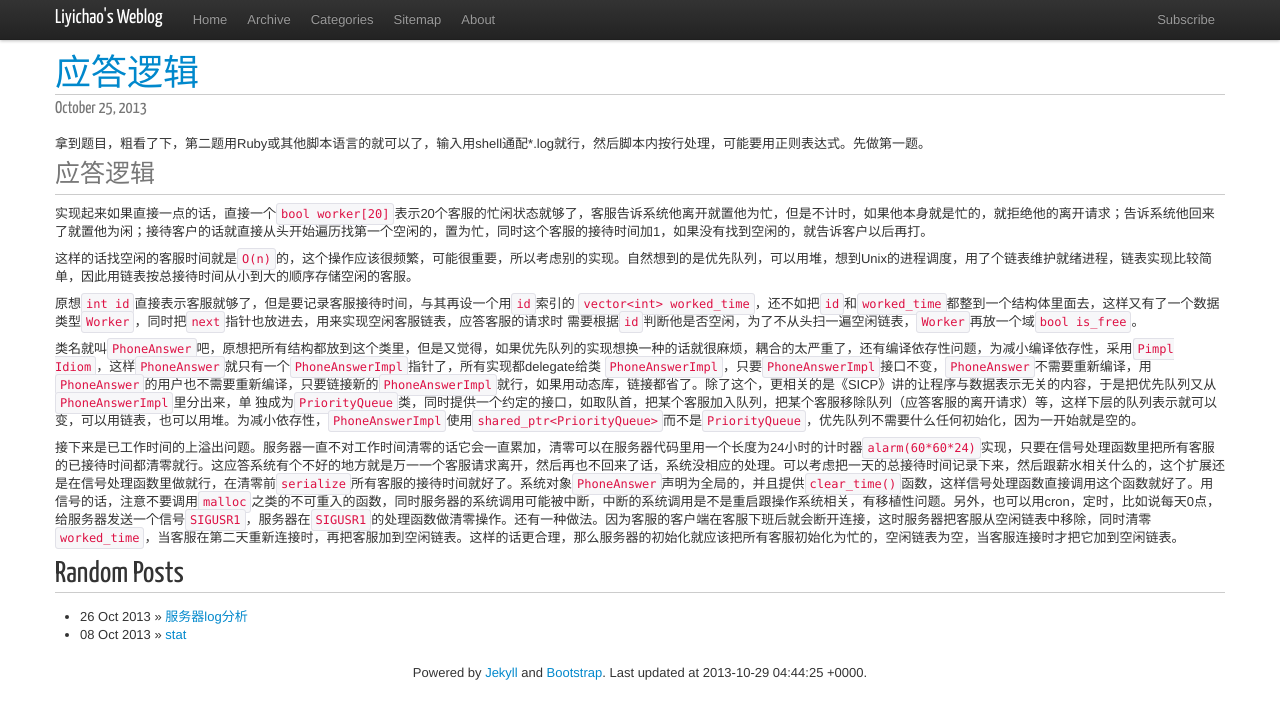
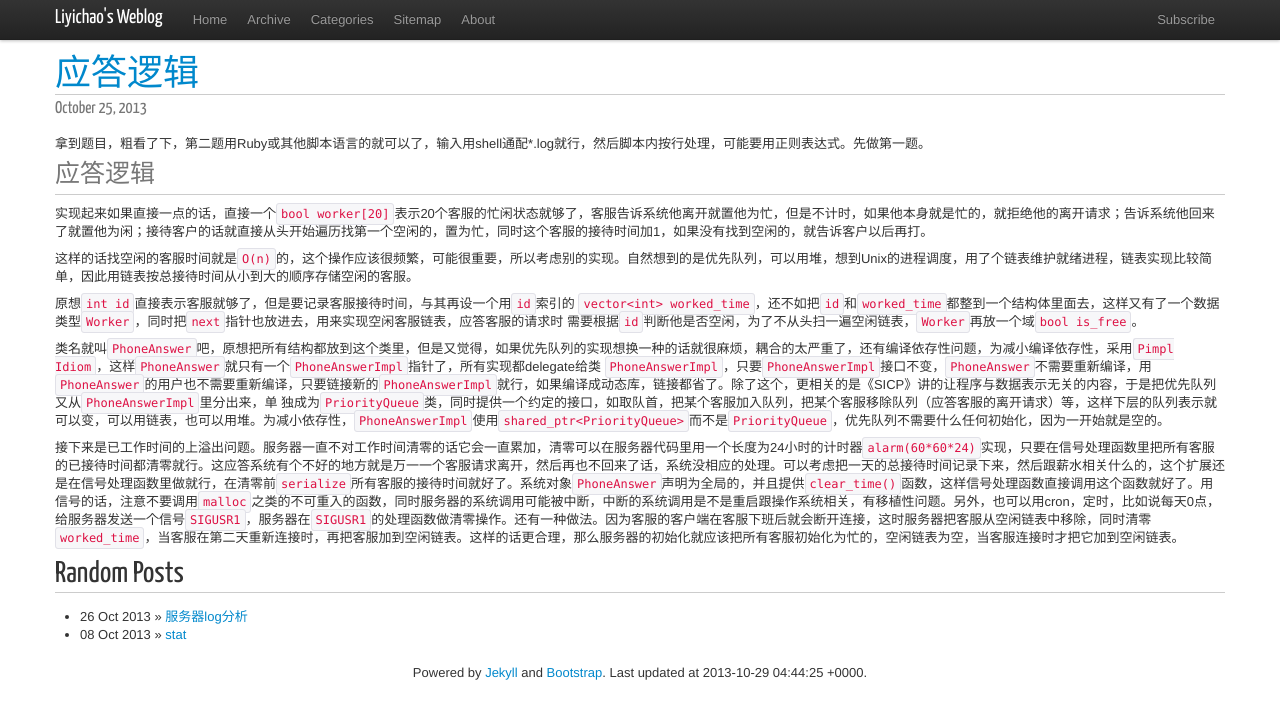
Before and after one commit to liyichao/liyichao.github.io, a Jekyll site: the page built from _posts/2013/2013-10-25-phone-answering-logic.md, in a window 1280 px wide. Shown: the top 719 px of the page. Built offline with Jekyll 4.4.1, drawn with Linux system fonts in a browser that asks for light colours; nearby versions of some CDN libraries; Markdown is read by kramdown in place of the engine named in the settings; comment, search, counter and statistics services are not loaded.

Commit message:
no comment

```diff
--- a/_posts/2013/2013-10-25-phone-answering-logic.md
+++ b/_posts/2013/2013-10-25-phone-answering-logic.md
@@ -16,7 +16,7 @@ worked_time`，还不如把`id`和`worked_time`都整到一个结构体里面去
 需要根据`id`判断他是否空闲，为了不从头扫一遍空闲链表，`Worker`再放一个域`bool is_free`。
 
 类名就叫`PhoneAnswer`吧，原想把所有结构都放到这个类里，但是又觉得，如果优先队列的实现想换一种的话就很麻烦，耦合的太严重了，还有编译依存性问题，为减小编译依存性，采用`Pimpl Idiom`，这样`PhoneAnswer`就只有一个`PhoneAnswerImpl`指针了，所有实现都delegate给类
-`PhoneAnswerImpl`，只要`PhoneAnswerImpl`接口不变，`PhoneAnswer`不需要重新编译，用`PhoneAnswer`的用户也不需要重新编译，只要链接新的`PhoneAnswerImpl`就行，如果用动态库，链接都省了。除了这个，更相关的是《SICP》讲的让程序与数据表示无关的内容，于是把优先队列又从`PhoneAnswerImpl`里分出来，单
+`PhoneAnswerImpl`，只要`PhoneAnswerImpl`接口不变，`PhoneAnswer`不需要重新编译，用`PhoneAnswer`的用户也不需要重新编译，只要链接新的`PhoneAnswerImpl`就行，如果编译成动态库，链接都省了。除了这个，更相关的是《SICP》讲的让程序与数据表示无关的内容，于是把优先队列又从`PhoneAnswerImpl`里分出来，单
 独成为`PriorityQueue`类，同时提供一个约定的接口，如取队首，把某个客服加入队列，把某个客服移除队列（应答客服的离开请求）等，这样下层的队列表示就可以变，可以用链表，也可以用堆。为减小依存性，`PhoneAnswerImpl`使用`shared_ptr<PriorityQueue>`而不是`PriorityQueue`，优先队列不需要什么任何初始化，因为一开始就是空的。
 
 接下来是已工作时间的上溢出问题。服务器一直不对工作时间清零的话它会一直累加，清零可以在服务器代码里用一个长度为24小时的计时器`alarm(60*60*24)`实现，只要在信号处理函数里把所有客服的已接待时间都清零就行。这应答系统有个不好的地方就是万一一个客服请求离开，然后再也不回来了话，系统没相应的处理。可以考虑把一天的总接待时间记录下来，然后跟薪水相关什么的，这个扩展还是在信号处理函数里做就行，在清零前`serialize`所有客服的接待时间就好了。系统对象`PhoneAnswer`声明为全局的，并且提供`clear_time()`函数，这样信号处理函数直接调用这个函数就好了。用信号的话，注意不要调用`malloc`之类的不可重入的函数，同时服务器的系统调用可能被中断，中断的系统调用是不是重启跟操作系统相关，有移植性问题。另外，也可以用cron，定时，比如说每天0点，给服务器发送一个信号`SIGUSR1`，服务器在`SIGUSR1`的处理函数做清零操作。还有一种做法。因为客服的客户端在客服下班后就会断开连接，这时服务器把客服从空闲链表中移除，同时清零`worked_time`，当客服在第二天重新连接时，再把客服加到空闲链表。这样的话更合理，那么服务器的初始化就应该把所有客服初始化为忙的，空闲链表为空，当客服连接时才把它加到空闲链表。
```
